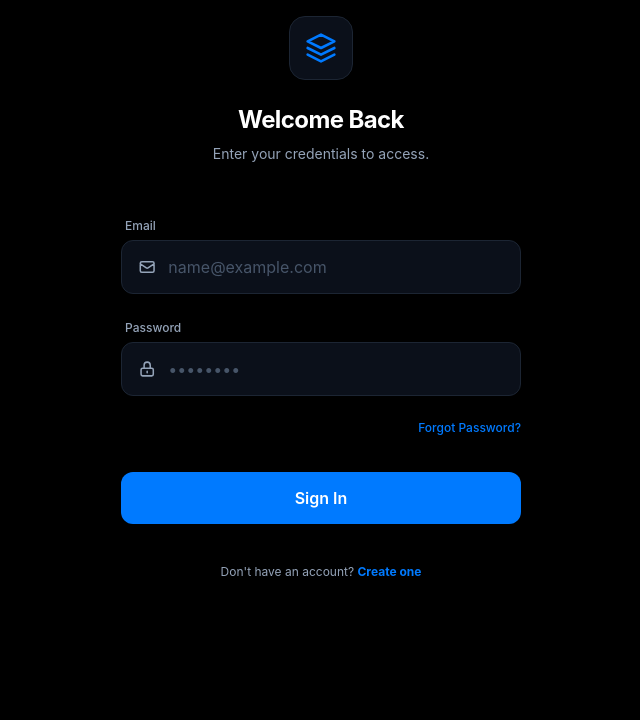
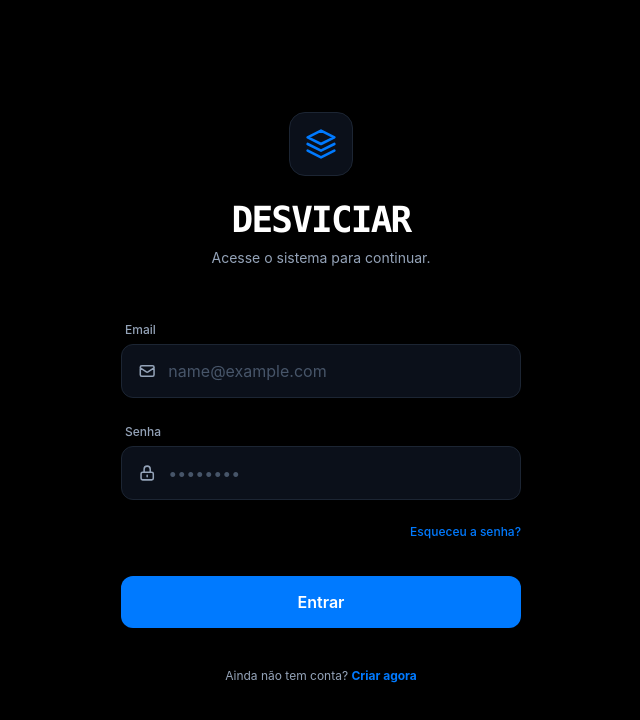
Before and after one commit to jaleski01/15-01, a React (Vite) app: page / in a window 1280 px wide. Shown: the top 720 px of the page, without its empty margins (319-959 px from the left). Built offline with nearby package versions, Linux system fonts and the light colour scheme.

Commit message:
feat(login): Adjust layout and styling for High-Stakes App
Refactors the LoginScreen layout to remove `centerContent` and implement manual top padding. Updates the title styling to use a mono font and larger size for a distinct visual identity. Adds a shadow to the logo box.

```diff
--- a/screens/LoginScreen.tsx
+++ b/screens/LoginScreen.tsx
@@ -83,24 +83,38 @@ export const LoginScreen: React.FC = () => {
   };
 
   return (
-    <Wrapper centerContent>
-      {/* Header / Logo Section */}
-      <div className="w-full mb-12 flex flex-col items-center">
+    // Removido centerContent para permitir controle manual do topo
+    <Wrapper>
+      {/*
+        Container Principal com Respiro Superior
+        pt-24 (96px) garante o espaçamento solicitado de ~80-100px
+      */}
+      <div className="w-full pt-24 flex flex-col items-center">
+
+        {/* Logo Box */}
         <div
-          className="w-16 h-16 rounded-2xl mb-6 flex items-center justify-center"
+          className="w-16 h-16 rounded-2xl mb-6 flex items-center justify-center shadow-lg"
           style={{ backgroundColor: COLORS.Surface, border: `1px solid ${COLORS.Border}` }}
         >
           <svg width="32" height="32" viewBox="0 0 24 24" fill="none" stroke={COLORS.Primary} strokeWidth="2" strokeLinecap="round" strokeLinejoin="round">
             <path d="M12 2L2 7l10 5 10-5-10-5zM2 17l10 5 10-5M2 12l10 5 10-5"/>
           </svg>
         </div>
-        <h1 className="text-2xl font-bold tracking-tight text-white mb-2">
-          {isLoginMode ? 'Welcome Back' : 'Create Account'}
+
+        {/*
+          Título Atualizado: Identidade Visual
+          - font-mono: Estilo cronômetro/técnico
+          - text-4xl: Tamanho grande (36px)
+          - font-bold: Peso
+          - text-white: Cor
+        */}
+        <h1 className="text-4xl font-bold tracking-tighter text-white mb-2 font-mono">
+          DESVICIAR
         </h1>
-        <p className="text-sm" style={{ color: COLORS.TextSecondary }}>
-          {isLoginMode ? 'Enter your credentials to access.' : 'Join us to start your journey.'}
+
+        <p className="text-sm mb-12" style={{ color: COLORS.TextSecondary }}>
+          {isLoginMode ? 'Acesse o sistema para continuar.' : 'Inicie o protocolo de libertação.'}
         </p>
-      </div>
 
         {/* Form Section */}
         <form onSubmit={handleSubmit} className="w-full space-y-5">
@@ -138,7 +152,7 @@ export const LoginScreen: React.FC = () => {
           </div>
 
           <div className="space-y-1">
-          <label className="text-xs font-medium ml-1" style={{ color: COLORS.TextSecondary }}>Password</label>
+            <label className="text-xs font-medium ml-1" style={{ color: COLORS.TextSecondary }}>Senha</label>
             <div
               className="flex items-center rounded-xl px-4 py-3.5 transition-colors focus-within:ring-1 focus-within:ring-blue-500"
               style={{ backgroundColor: COLORS.Surface, border: `1px solid ${COLORS.Border}` }}
@@ -161,14 +175,14 @@ export const LoginScreen: React.FC = () => {
           {isLoginMode && (
             <div className="flex justify-end pt-1">
               <button type="button" className="text-xs font-medium hover:text-white transition-colors" style={{ color: COLORS.Primary }}>
-              Forgot Password?
+                Esqueceu a senha?
               </button>
             </div>
           )}
 
           <div className="pt-4">
             <Button type="submit" isLoading={isLoading}>
-            {isLoginMode ? 'Sign In' : 'Create Account'}
+              {isLoginMode ? 'Entrar' : 'Criar Conta'}
             </Button>
           </div>
         </form>
@@ -176,15 +190,16 @@ export const LoginScreen: React.FC = () => {
         {/* Footer */}
         <div className="mt-10 text-center">
           <p className="text-xs" style={{ color: COLORS.TextSecondary }}>
-          {isLoginMode ? "Don't have an account? " : "Already have an account? "}
+            {isLoginMode ? "Ainda não tem conta? " : "Já possui conta? "}
             <span
               className="font-bold cursor-pointer hover:underline"
               style={{ color: COLORS.Primary }}
               onClick={toggleMode}
             >
-            {isLoginMode ? 'Create one' : 'Sign in'}
+              {isLoginMode ? 'Criar agora' : 'Entrar'}
             </span>
           </p>
+        </div>
       </div>
     </Wrapper>
   );
```
Lines whose indentation alone changed are shown as unchanged.
